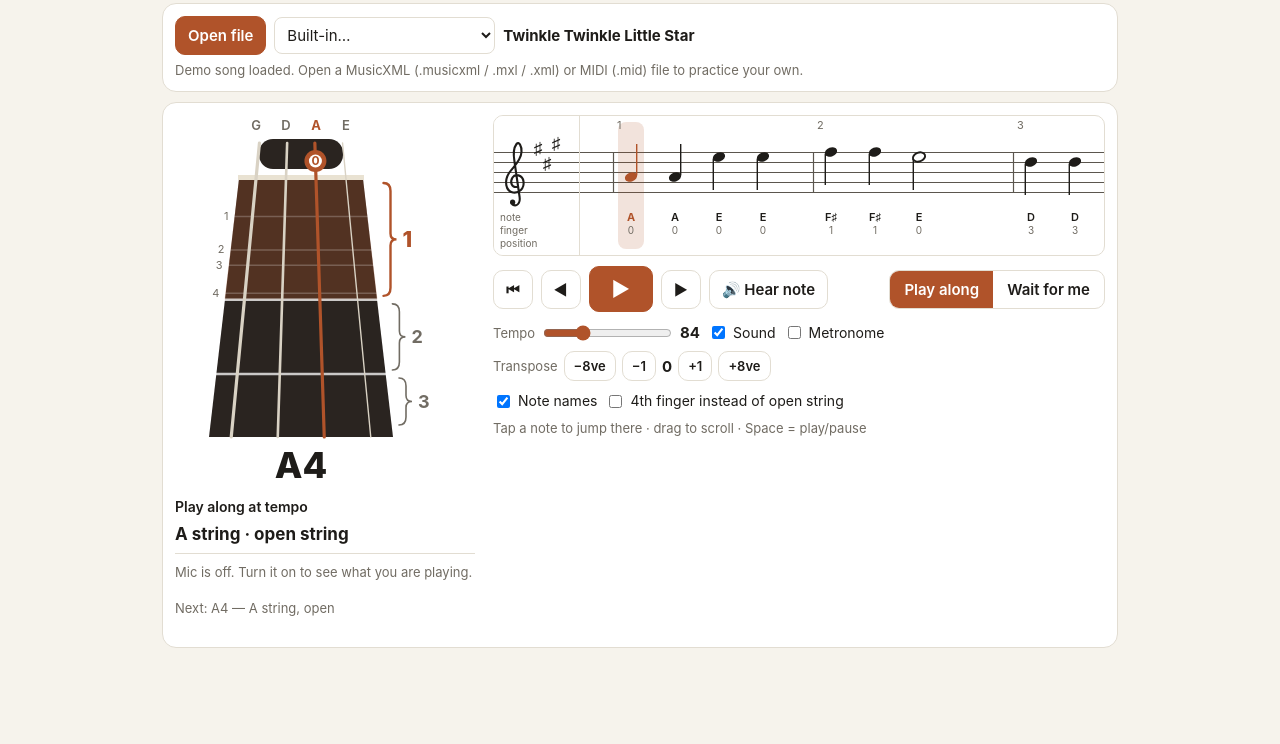
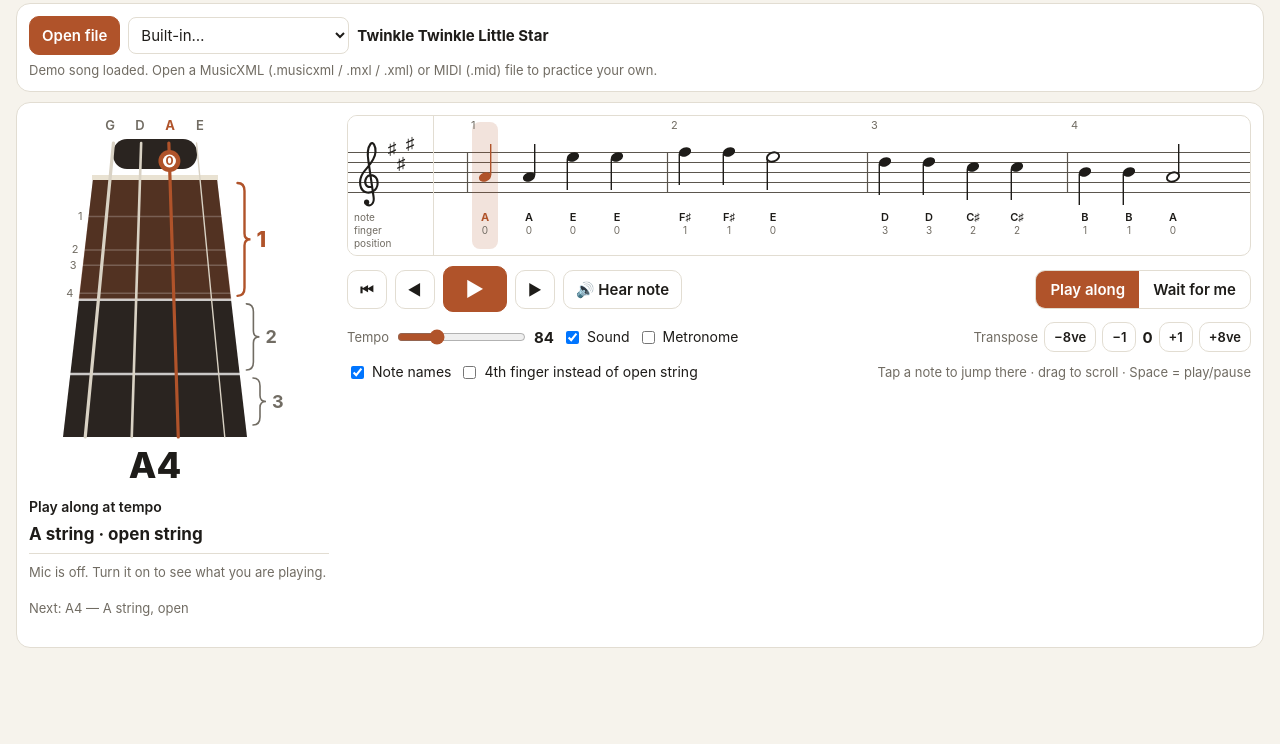
Before and after one commit to haritbd47/violin-practice, a plain HTML site: page index.html in a window 1280 px wide. Shown: the part 56-800 px from the top of the page. Drawn offline with Linux system fonts and the light colour scheme.

Commit message:
Use the full screen width
Co-Authored-By: Claude Fable 5.2 <noreply@anthropic.com>
Claude-Session: https://claude.ai/code/session_01J1k39DScth9T9DLVY23YJA

```diff
--- a/index.html
+++ b/index.html
@@ -17,7 +17,7 @@
   *{box-sizing:border-box}
   html,body{margin:0}
   body{background:var(--bg);color:var(--ink);font:15px/1.4 -apple-system,BlinkMacSystemFont,"Segoe UI",Roboto,"Noto Sans",sans-serif;-webkit-text-size-adjust:100%}
-  main{max-width:980px;margin:0 auto;padding:10px 12px 40px}
+  main{max-width:none;margin:0;padding:10px 16px 40px}
   header{display:flex;align-items:center;gap:10px;flex-wrap:wrap;margin-bottom:10px}
   h1{font-size:18px;margin:0 6px 0 0;letter-spacing:-.01em}
   .tabs{display:inline-flex;border:1px solid var(--line);border-radius:10px;overflow:hidden;background:var(--card)}
```
